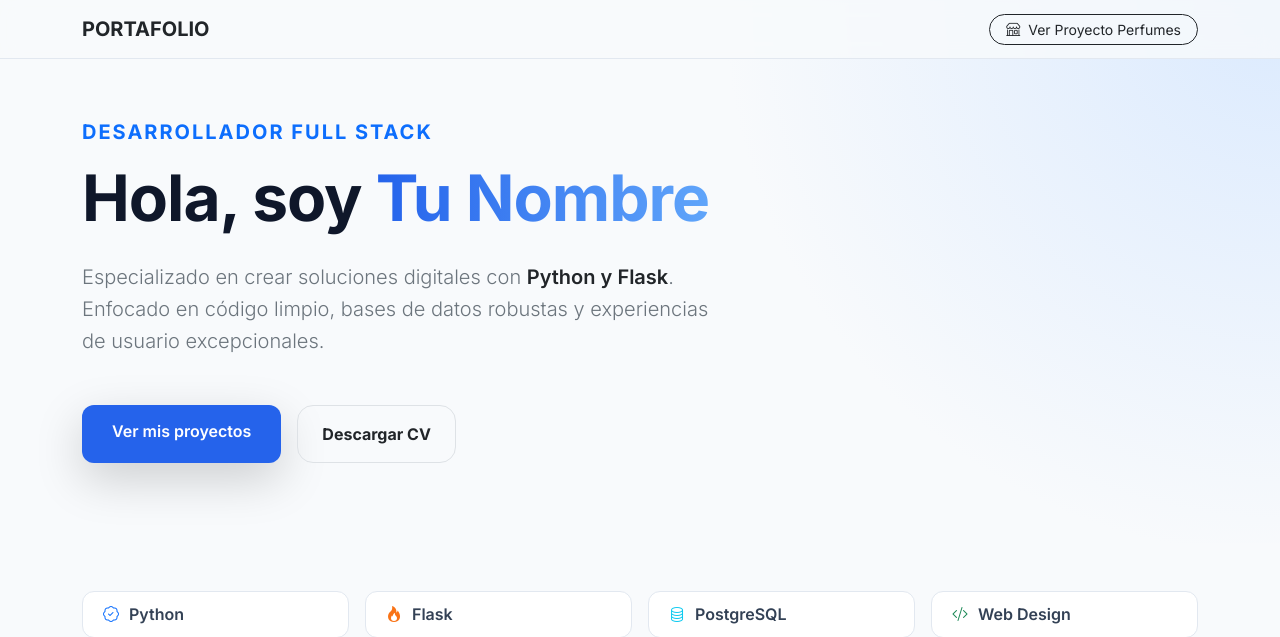
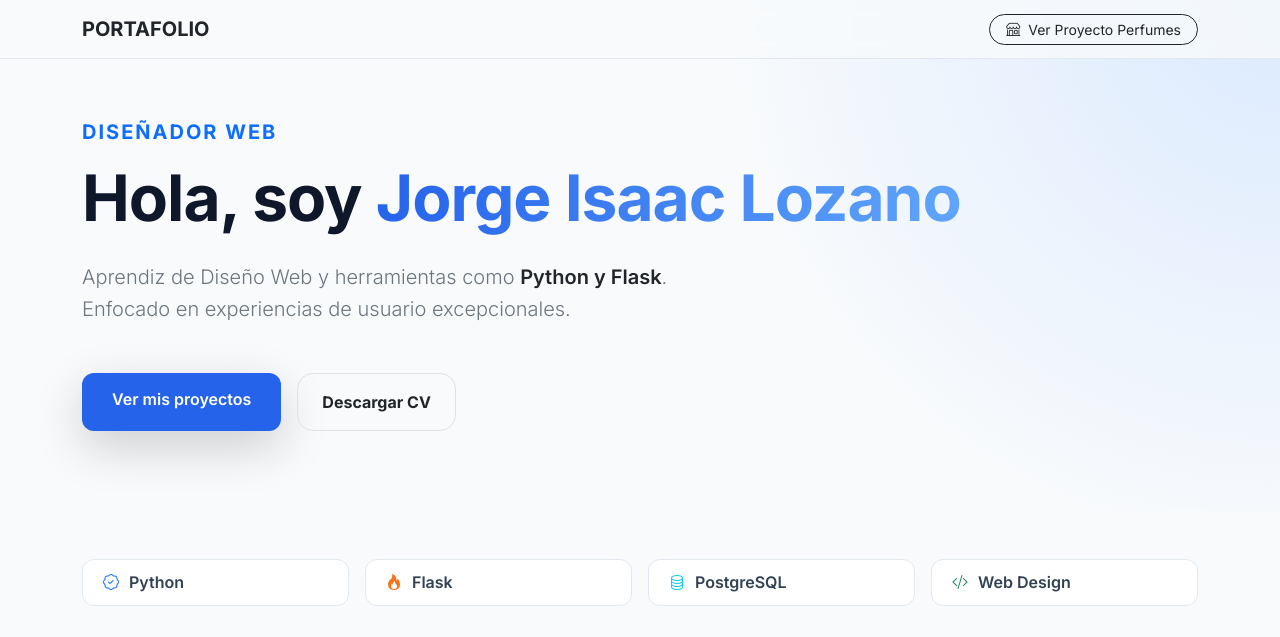
Before and after one commit to isaaclozano89/perfumeria, a Flask app: page / in a window 1280 px wide. Shown: the top 637 px of the page. Run offline with Flask 3, Linux system fonts and the light colour scheme; some libraries are stand-ins or nearby versions.

Commit message:
Update perfil.html

```diff
--- a/templates/perfil.html
+++ b/templates/perfil.html
@@ -116,11 +116,11 @@
     <div class="container">
         <div class="row align-items-center">
             <div class="col-lg-9">
-                <h5 class="text-primary fw-bold text-uppercase mb-3" style="letter-spacing: 2px;">Desarrollador Full Stack</h5>
-                <h1 class="nombre-titulo mb-4">Hola, soy <span class="text-gradient">Tu Nombre</span></h1>
+                <h5 class="text-primary fw-bold text-uppercase mb-3" style="letter-spacing: 2px;">Diseñador web</h5>
+                <h1 class="nombre-titulo mb-4">Hola, soy <span class="text-gradient">Jorge Isaac Lozano</span></h1>
                 <p class="lead mb-5 text-secondary" style="max-width: 650px; font-size: 1.25rem;">
-                    Especializado en crear soluciones digitales con <span class="text-dark fw-semibold">Python y Flask</span>.
-                    Enfocado en código limpio, bases de datos robustas y experiencias de usuario excepcionales.
+                    Aprendiz de Diseño Web y herramientas como <span class="text-dark fw-semibold">Python y Flask</span>.
+                    Enfocado en experiencias de usuario excepcionales.
                 </p>
                 <div class="d-flex gap-3">
                     <a href="#proyectos" class="btn btn-primary shadow-lg">Ver mis proyectos</a>
```
